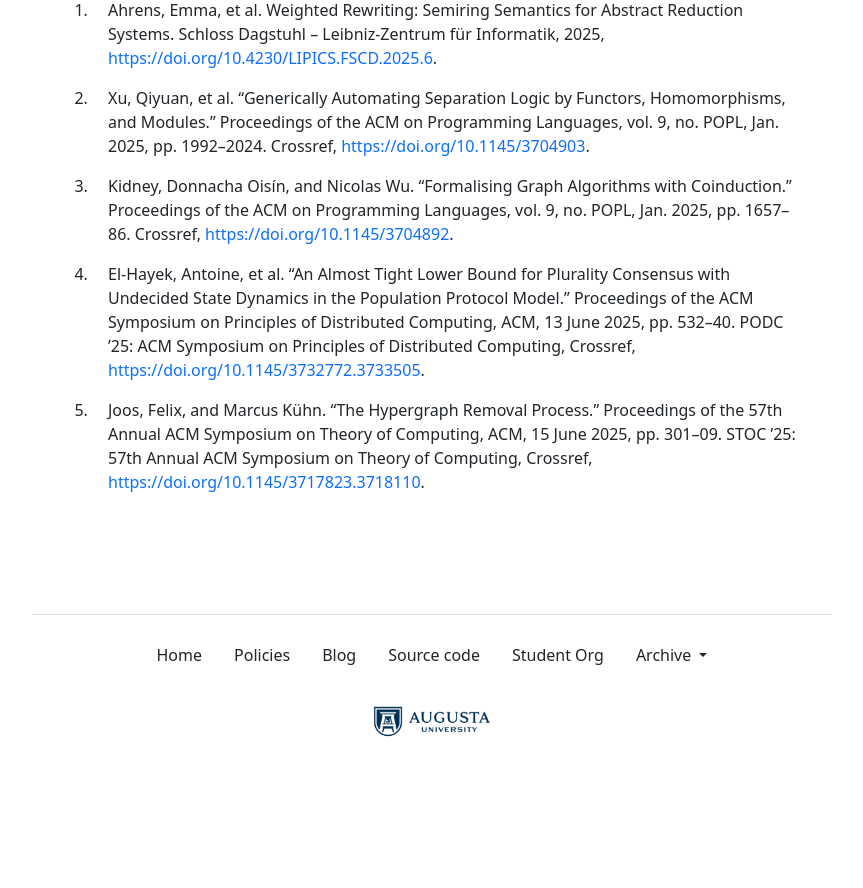
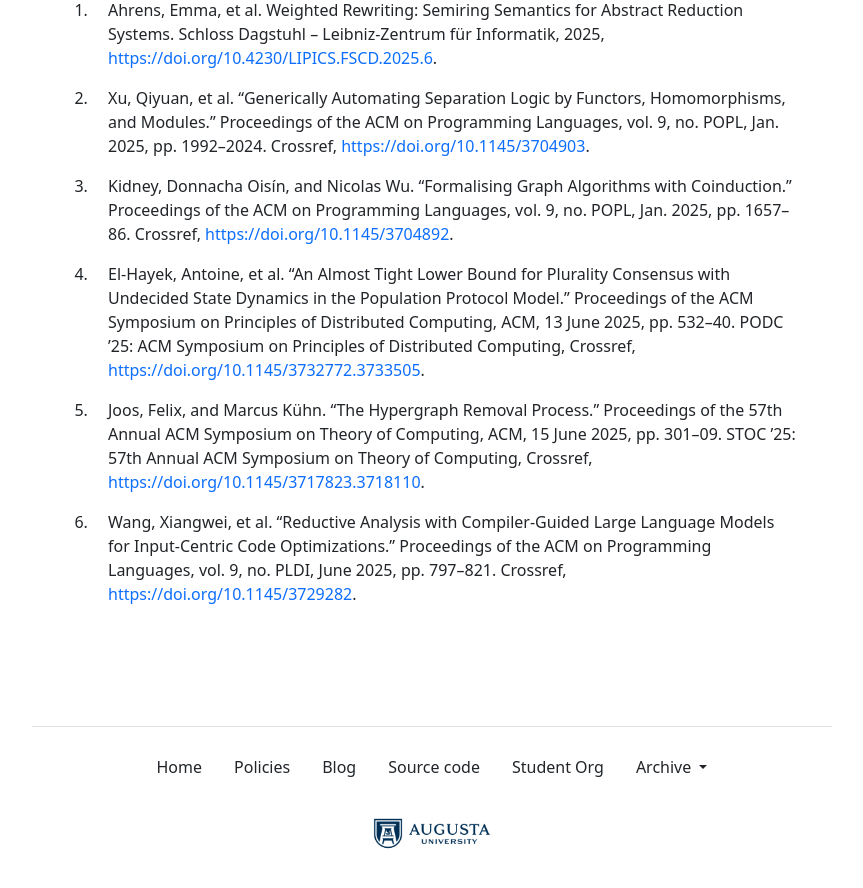
Before and after one commit to the-au-forml-lab/plgroup, a Jekyll site: the page built from docs/index.md, in a window 1280 px wide and 900 px high, scrolled down 1701 px. Shown: the top 888 px of the window, without its empty margins (208-1071 px from the left). Built offline with Jekyll 4.4.1, drawn with Linux system fonts in a browser that asks for light colours; before the commit the page ends 2489 px from its top, so only the background shows below that; some of the changed text lies outside the part shown.

Commit message:
[create-pull-request] automated change

```diff
--- a/data/history.txt
+++ b/data/history.txt
@@ -52,3 +52,4 @@
 10.1145/3704892
 10.1145/3732772.3733505
 10.1145/3717823.3718110
+10.1145/3729282
--- a/docs/index.md
+++ b/docs/index.md
@@ -36,7 +36,7 @@ organization.
 | 4.  | September 12 | Formalising Graph Algorithms with Coinduction.    | UH227 (Fishbowl) |
 | 5.  | September 19 | An Almost Tight Lower Bound for Plurality Consensus with Undecided State Dynamics in the Population Protocol Model.    | UH227 (Fishbowl) |
 | 6.  | September 26 | The Hypergraph Removal Process.    | UH227 (Fishbowl) |
-| 7.  | October 3    | Paper 06 discussion    | UH227 (Fishbowl) |
+| 7.  | October 3    | Reductive Analysis with Compiler-Guided Large Language Models for Input-Centric Code Optimizations.    | UH227 (Fishbowl) |
 | 8.  | October 10   | _Fall pause_           |                  |
 | 9.  | October 17   | Paper 07 discussion    | UH227 (Fishbowl) |
 | 10. | October 24   | Paper 08 discussion    | UH227 (Fishbowl) |
--- a/docs/papers.md
+++ b/docs/papers.md
@@ -3,3 +3,4 @@
 1. Kidney, Donnacha Oisín, and Nicolas Wu. “Formalising Graph Algorithms with Coinduction.” Proceedings of the ACM on Programming Languages, vol. 9, no. POPL, Jan. 2025, pp. 1657–86. Crossref, <https://doi.org/10.1145/3704892>.
 1. El-Hayek, Antoine, et al. “An Almost Tight Lower Bound for Plurality Consensus with Undecided State Dynamics in the Population Protocol Model.” Proceedings of the ACM Symposium on Principles of Distributed Computing, ACM, 13 June 2025, pp. 532–40. PODC ’25: ACM Symposium on Principles of Distributed Computing, Crossref, <https://doi.org/10.1145/3732772.3733505>.
 1. Joos, Felix, and Marcus Kühn. “The Hypergraph Removal Process.” Proceedings of the 57th Annual ACM Symposium on Theory of Computing, ACM, 15 June 2025, pp. 301–09. STOC ’25: 57th Annual ACM Symposium on Theory of Computing, Crossref, <https://doi.org/10.1145/3717823.3718110>.
+1. Wang, Xiangwei, et al. “Reductive Analysis with Compiler-Guided Large Language Models for Input-Centric Code Optimizations.” Proceedings of the ACM on Programming Languages, vol. 9, no. PLDI, June 2025, pp. 797–821. Crossref, <https://doi.org/10.1145/3729282>.
```
